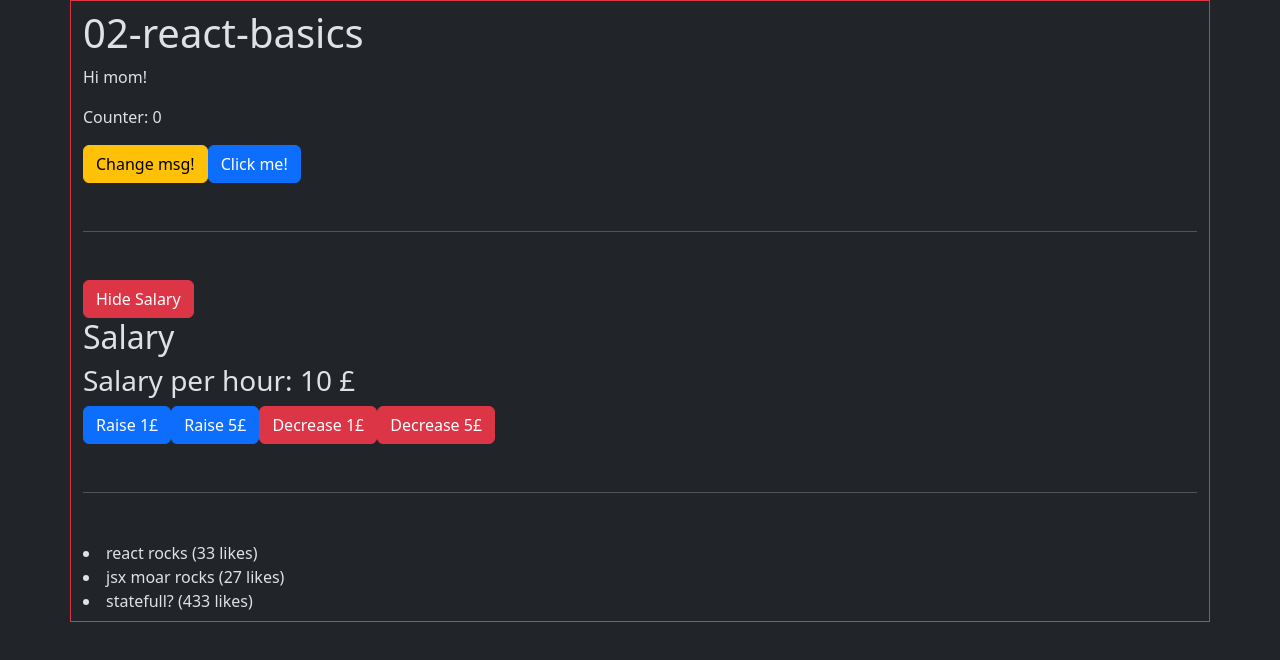
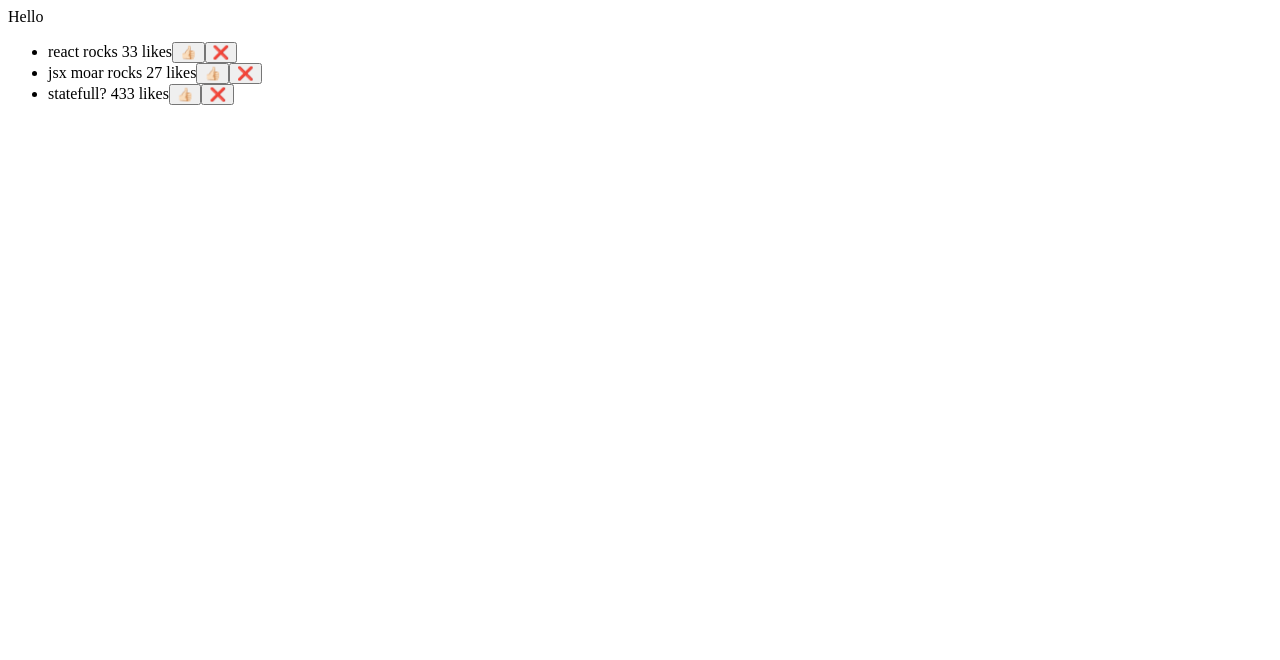
Before and after one commit to Petrasoderstrom1612/repetition, a React (Vite) app in the folder 02/: page / in a window 1280 px wide. Shown: the top 660 px of the page. Built offline with nearby package versions, Linux system fonts and the light colour scheme.

Commit message:
lika, ta bort en post, skriv ett informativt meddelande om inga inlägg

```diff
--- a/02/src/App.tsx
+++ b/02/src/App.tsx
@@ -1,66 +1,31 @@
-import "./assets/scss/App.scss";
-import { useState } from "react";
+import {useState} from "react";
 
 interface Post {
     id: number;
     title: string;
     likes: number;
 }
-
-function App() {
-  const [ counter, setCounter] = useState(0)
-  const [msg, setMsg] = useState("Hi mom!")
+const App = () => {
  const [posts, setPosts] = useState<Post[]>([  //tom array är typ never
  {id: 1, title: "react rocks", likes: 33},
  {id: 2,  title: "jsx moar rocks", likes: 27},
  {id: 3,  title: "statefull?", likes: 433},
  ])
-  const [ salary, setSalary ] = useState(10)
-  const [isVisible, setIsVisible] = useState(true)
-
-  const handleBtnClick= () => {
-    console.log("handle counter before click ", {counter})
-    setCounter(counter + 1)
-    console.log("handle counter after click ", {counter})
-  }
-
-  console.log("app is rendering...")
-
-  const adjustSalary = (amount: number) => {
-    // setSalary(salary + amount >= 10 ? salary + amount : 5 )
-
-    if(amount + salary < 5){
-      setSalary(5)
-      return
-    }
-
-    setSalary(salary + amount)
-  }
 
   return (
-    <div className="container py-2 border border-danger">
-      <h1>02-react-basics</h1>
-      <p>{msg}</p>
-      <p>Counter: {counter}</p>
-      <button className="btn btn-warning" onClick={() => {setMsg(msg === "Hi mom!" ? "Hi dad" : "Hi mom!")}}>Change msg!</button>
-      <button className="btn btn-primary" onClick={handleBtnClick}>Click me!</button>
-      <hr/>
-
-      <button className={`${isVisible ? "btn btn-danger" : "btn btn-success"}`} onClick={()=> setIsVisible(!isVisible)}>{isVisible ? "Hide Salary" : "Show Salary"}</button>
-
-      {isVisible && (<>    <h2>Salary</h2>
-      <h3>Salary per hour: {salary} £</h3>
-      <button className="btn btn-primary" onClick={() => adjustSalary(+1)}>Raise 1£</button>
-      <button className="btn btn-primary" onClick={() => adjustSalary(+5)}>Raise 5£</button>
-      <button className="btn btn-danger" onClick={() => adjustSalary(-1)} disabled={salary === 5}>Decrease 1£</button>
-      <button className="btn btn-danger" onClick={() => adjustSalary(-5)} disabled={salary === 5}>Decrease 5£</button>
-      {salary < 10 && <p className="alert alert-warning">Salary went below 10£</p>}
-      <hr/>
-      <ul>
-      </ul></> )}
-
-        {posts.map(post => <li key={post.id}>{post.title} ({post.likes} likes)</li>)}
-    </div>
+    <>
+    <div>Hello</div>
+    {posts.length > 0 ?
+       (<ul>
+            {posts.map(post =>
+            <li key={post.id}>
+            {post.title} {post.likes} likes
+            <button onClick={() => {setPosts(posts.map(p => post.id === p.id ? {...p, likes: p.likes + 1} : p))}}>👍🏻</button>
+            <button onClick={() => {setPosts(posts.filter(p => post.id !== p.id))}}>❌</button>
+            </li>
+        )}
+        </ul>) : (<p>no posts...</p>)}
+    </>
   )
 }
 
--- a/02/src/assets/scss/App.scss
+++ b/02/src/assets/scss/App.scss
@@ -3,3 +3,9 @@
 hr{
     margin: 3rem 0;
 }
+
+.counter{
+    background-color: #555;
+    margin-bottom: 1.5em;
+    padding: 1rem 1.5rem;
+}
```
Also changed, not shown: 02/src/App0.tsx (added, +66 -0 lines), 02/src/components/Counter.tsx (added, +20 -0 lines). Lines whose indentation alone changed are shown as unchanged.
